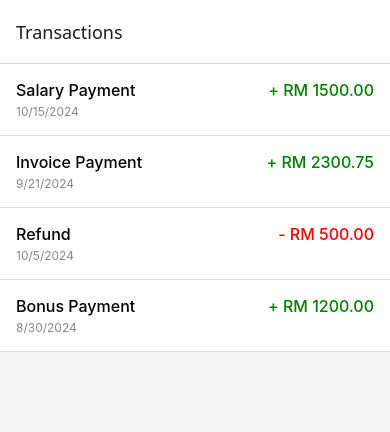
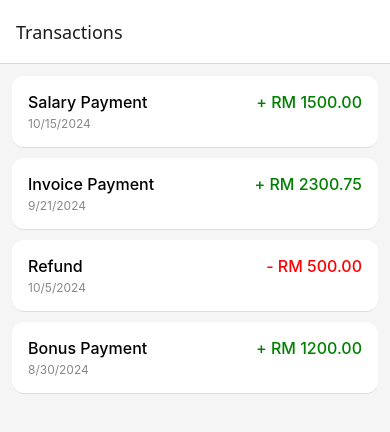
Before and after one commit to tharmeselvam/mobile-engineer-assessment, a React Native app: screen /TransactionList in a window 390 px wide. Shown: the top 432 px of the page. Built offline with nearby package versions, Linux system fonts and the light colour scheme.

Commit message:
Refine UI

```diff
--- a/src/components/TransactionListItem.tsx
+++ b/src/components/TransactionListItem.tsx
@@ -31,6 +31,9 @@ const styles = StyleSheet.create({
         borderBottomWidth: 1,
         borderColor: '#ddd',
         backgroundColor: '#fff',
+        elevation: 1,
+        marginBottom: 10,
+        borderRadius: 12,
     },
     left: {},
     transferName: {
--- a/src/screens/TransactionDetailsScreen.tsx
+++ b/src/screens/TransactionDetailsScreen.tsx
@@ -65,7 +65,7 @@ const TransactionDetailsScreen = () => {
 
             <View style={styles.row}>
                 <Text style={styles.label}>Amount:</Text>
-                <Text style={[styles.value, isOutgoing ? styles.outgoing : styles.incoming]}>
+                <Text style={[styles.amountValue, isOutgoing ? styles.outgoing : styles.incoming]}>
                     {isOutgoing ? '-' : '+' } RM {Math.abs(transaction.amount).toFixed(2)}
                 </Text>
             </View>
@@ -83,13 +83,22 @@ const styles = StyleSheet.create({
         padding: 16,
         backgroundColor: '#fff',
     },
-    row: { marginBottom: 16, },
+    row: { marginBottom: 25, },
     label: {
+        fontSize: 16,
         fontWeight: '500',
         color: '#555',
         marginBottom: 4,
     },
-    value: { fontSize: 16, },
+    value: {
+        fontSize: 20,
+        fontWeight: '600',
+        color: '#2e2e2e',
+    },
+    amountValue: {
+        fontSize: 25,
+        fontWeight: '700',
+    },
     incoming: { color: 'green' },
     outgoing: { color: 'red' },
     button: { marginTop: 32, },
--- a/src/screens/TransactionListScreen.tsx
+++ b/src/screens/TransactionListScreen.tsx
@@ -39,7 +39,9 @@ const TransactionListScreen = () => {
 const styles = StyleSheet.create({
     container: {
         flex: 1,
-        backgroundColor: '#f5f5f5'
+        backgroundColor: '#f5f5f5',
+        padding: 12,
+
     },
 })
 
```
Also changed, not shown: 1 other file (tests, documents, lock files or other folders).
